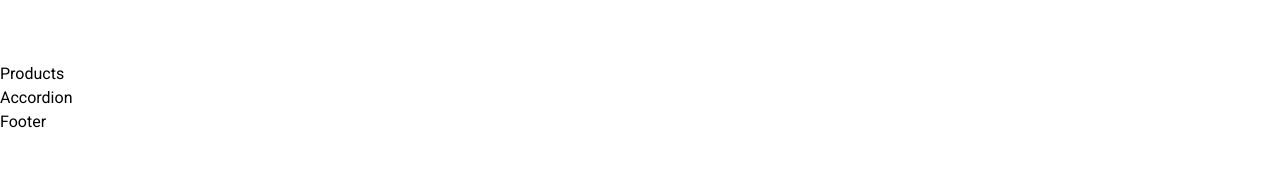
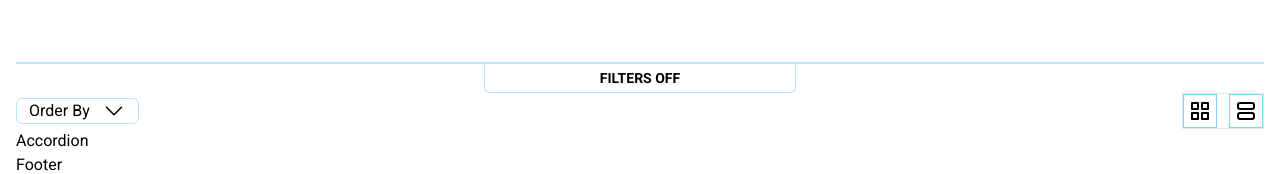
Before and after one commit to ChannMyaeAung/ChristmasStore, a React (Vite) app in the folder app/: page / in a window 1280 px wide. Shown: the part 839-1013 px from the top of the page. Before the commit the page ends 973 px from the top, so only its background shows below. Built offline with nearby package versions, Linux system fonts and the light colour scheme.

Commit message:
refactored the code in products component. Created Products Order and View Selection Pages.

```diff
--- a/app/src/App.jsx
+++ b/app/src/App.jsx
@@ -7,7 +7,7 @@ import Products from "./components/Products/Products";
 
 function App() {
   return (
-    <div id="App">
+    <div id="App" className="container px-4 mx-auto">
       <Navbar />
       <Hero />
       <Products />
--- a/app/src/components/Hero/Hero.jsx
+++ b/app/src/components/Hero/Hero.jsx
@@ -29,10 +29,7 @@ const Hero = () => {
     });
   };
   return (
-    <section
-      id="hero"
-      className="container flex flex-col gap-4 px-4 mx-auto overflow-hidden"
-    >
+    <section id="hero" className="flex flex-col gap-4 overflow-hidden ">
       <div className="flex flex-col w-full gap-6 md:flex-row">
         {heroContent.map((item, index) => (
           <motion.div
--- a/app/src/components/Navbar/Announcement.jsx
+++ b/app/src/components/Navbar/Announcement.jsx
@@ -5,7 +5,7 @@ const Announcement = ({ showAnnouncement, setShowAnnouncement }) => {
   return (
     <div
       id="sticker__info"
-      className={`fixed z-[999] top-0 w-full mb-16 bg-rose-200 ${
+      className={`fixed z-[999] top-0 left-0 w-full mb-16 bg-rose-200 ${
         showAnnouncement ? "block" : "hidden"
       }`}
     >
--- a/app/src/components/Navbar/Navbar.jsx
+++ b/app/src/components/Navbar/Navbar.jsx
@@ -18,7 +18,7 @@ const Navbar = () => {
 
       {/* Navbar */}
       <nav
-        className={`flex items-center justify-between px-3 py-1 gap-3 ${
+        className={`flex items-center justify-between py-1 gap-3 ${
           showAnnouncement ? "mt-16" : "mt-0"
         }`} // when the announcement is hidden, remove the margin to move the navbar to the top of the page.
       >
--- a/app/src/components/Products/Products.jsx
+++ b/app/src/components/Products/Products.jsx
@@ -1,7 +1,27 @@
 import React from "react";
+import ViewSelection from "./ViewSelection";
+import ProductsOrder from "./ProductsOrder";
 
 const Products = () => {
-  return <section id="products">Products</section>;
+  return (
+    <section id="products" className="border-t-2 border-sky-200">
+      {/* Filter Button */}
+      <div
+        id="filter__button"
+        className="flex items-center justify-center w-1/4 py-1 mx-auto transition-all border border-t-0 cursor-pointer rounded-b-md hover:bg-sky-200 border-sky-200"
+      >
+        <button className="text-sm font-semibold uppercase">Filters Off</button>
+      </div>
+
+      <div className="flex items-center justify-between w-full">
+        <ProductsOrder />
+        {/* Select Views */}
+        <div className="flex gap-3 border">
+          <ViewSelection />
+        </div>
+      </div>
+    </section>
+  );
 };
 
 export default Products;
--- /dev/null
+++ b/app/src/components/Products/ProductsOrder.jsx
@@ -0,0 +1,32 @@
+import React from "react";
+
+const ProductsOrder = () => {
+  return (
+    <>
+      <div
+        id="order__by"
+        className="flex items-center gap-3 px-3 transition-all border rounded-md cursor-pointer border-sky-200 hover:bg-sky-200"
+      >
+        <p>Order By</p>
+        <button>
+          <svg
+            xmlns="http://www.w3.org/2000/svg"
+            fill="none"
+            viewBox="0 0 24 24"
+            strokeWidth={1.5}
+            stroke="currentColor"
+            className="w-6 h-6"
+          >
+            <path
+              strokeLinecap="round"
+              strokeLinejoin="round"
+              d="m19.5 8.25-7.5 7.5-7.5-7.5"
+            />
+          </svg>
+        </button>
+      </div>
+    </>
+  );
+};
+
+export default ProductsOrder;
--- /dev/null
+++ b/app/src/components/Products/ViewSelection.jsx
@@ -0,0 +1,66 @@
+import React from "react";
+
+const viewButtons = [
+  {
+    id: 1,
+    svg: (
+      <svg
+        xmlns="http://www.w3.org/2000/svg"
+        viewBox="0 0 24 24"
+        className="w-6 h-6"
+      >
+        <path d="M10 3H4a1 1 0 0 0-1 1v6a1 1 0 0 0 1 1h6a1 1 0 0 0 1-1V4a1 1 0 0 0-1-1zM9 9H5V5h4v4zm5 2h6a1 1 0 0 0 1-1V4a1 1 0 0 0-1-1h-6a1 1 0 0 0-1 1v6a1 1 0 0 0 1 1zm1-6h4v4h-4V5zM3 20a1 1 0 0 0 1 1h6a1 1 0 0 0 1-1v-6a1 1 0 0 0-1-1H4a1 1 0 0 0-1 1v6zm2-5h4v4H5v-4zm8 5a1 1 0 0 0 1 1h6a1 1 0 0 0 1-1v-6a1 1 0 0 0-1-1h-6a1 1 0 0 0-1 1v6zm2-5h4v4h-4v-4z"></path>
+      </svg>
+    ),
+  },
+  {
+    id: 2,
+    svg: (
+      <svg
+        xmlns="http://www.w3.org/2000/svg"
+        viewBox="0 0 24 24"
+        strokeWidth="2"
+        stroke="currentColor"
+        fill="none"
+        strokeLinecap="round"
+        strokeLinejoin="round"
+        className="w-6 h-6"
+      >
+        <path stroke="none" d="M0 0h24v24H0z" fill="none" />
+        <path d="M4 4m0 2a2 2 0 0 1 2 -2h12a2 2 0 0 1 2 2v2a2 2 0 0 1 -2 2h-12a2 2 0 0 1 -2 -2z" />
+        <path d="M4 14m0 2a2 2 0 0 1 2 -2h12a2 2 0 0 1 2 2v2a2 2 0 0 1 -2 2h-12a2 2 0 0 1 -2 -2z" />
+      </svg>
+    ),
+  },
+];
+
+const ViewSelection = () => {
+  return (
+    <>
+      {viewButtons.map((button) => (
+        <div
+          key={button.id}
+          id="view-input-group"
+          className="flex items-center justify-center p-1 transition-all border cursor-pointer border-sky-300 hover:bg-sky-300"
+        >
+          <input
+            type="radio"
+            name="view"
+            id="compact-view"
+            className="appearance-none"
+          />
+          <label
+            htmlFor="compact-view"
+            title="Compact View"
+            aria-label="Compact View"
+            className="cursor-pointer"
+          >
+            {button.svg}
+          </label>
+        </div>
+      ))}
+    </>
+  );
+};
+
+export default ViewSelection;
```
Also changed, not shown: app/src/components/Products/productdata.js (added).
